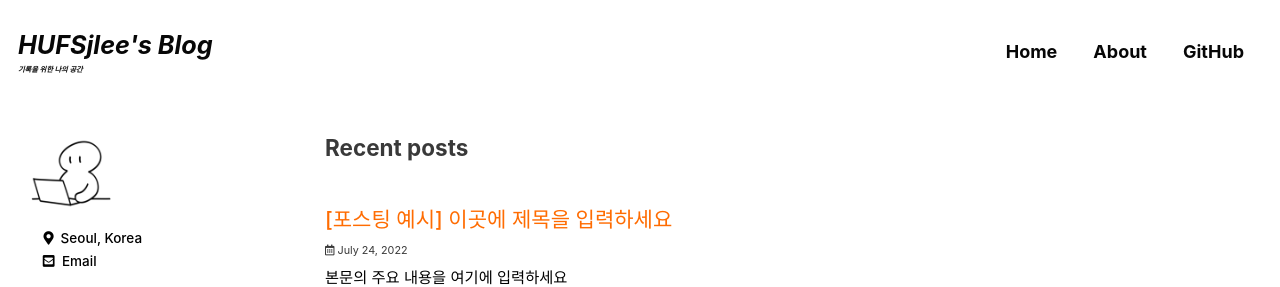
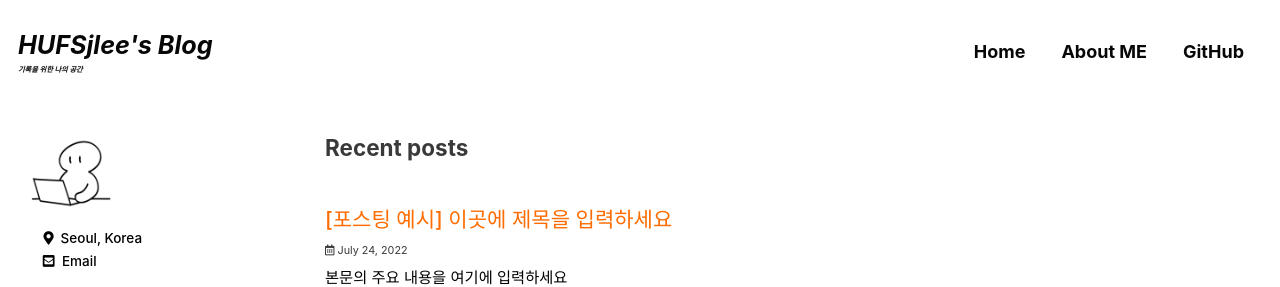
Before and after one commit to hufsjlee/hufsjlee.github.io, a Jekyll site: the page built from index.html, in a window 1280 px wide. Shown: the top 287 px of the page. Built offline with Jekyll 4.4.1, drawn with Linux system fonts in a browser that asks for light colours; cached includes are drawn as plain includes; some web fonts are replaced; the list of posts is cut into pages by our own code.

Commit message:
basic fix

```diff
--- a/_data/navigation.yml
+++ b/_data/navigation.yml
@@ -1,9 +1,9 @@
 # main links
 main:
   - title: "Home"
-    url: https://choiiis.github.io/
+    url: https://HUFSjlee.github.io/
 
-  - title: "About"
+  - title: "About ME"
     url: /about/
 
   - title: "GitHub"
```
Also changed, not shown: _pages/about.md (+2 -2 lines).
